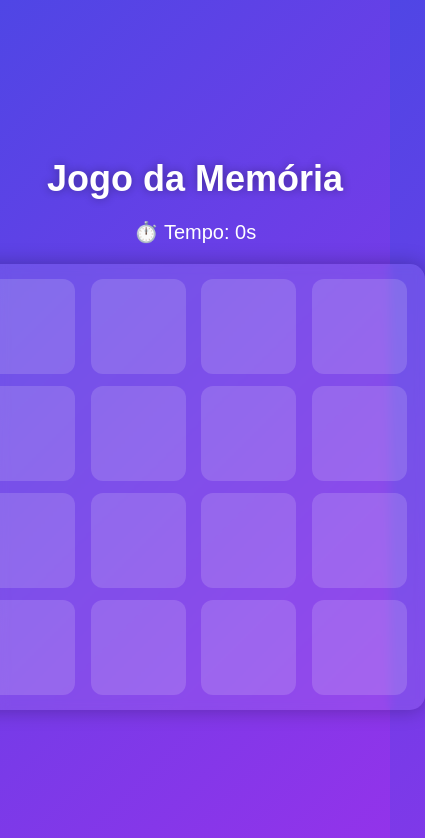
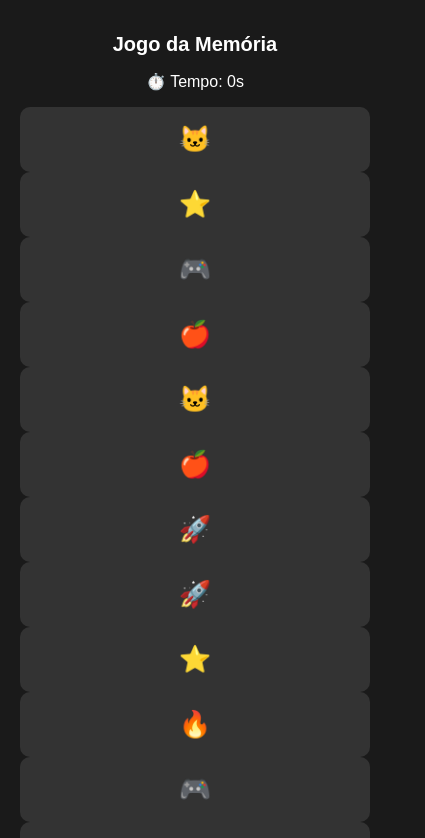
Before and after one commit to MateusAraujo15/Jogo-Da-Memoria, a plain HTML site: page index.html in a window 390 px wide. Shown: the top 838 px of the page, 425 px wide, since content can reach past the window. Drawn offline with Linux system fonts and the light colour scheme.

Commit message:
Update style.css

```diff
--- a/style.css
+++ b/style.css
@@ -1,67 +1,84 @@
-/* ----- GERAL ----- */
 body {
-    font-family: "Poppins", Arial, sans-serif;
-    background: linear-gradient(135deg, #4f46e5, #9333ea);
+    font-family: Arial, sans-serif;
+    background-color: #1a1a1a;
     color: white;
+    text-align: center;
+    margin: 0;
+    padding: 20px;
+}
+
+h1 {
+    margin-bottom: 10px;
+}
+
+#game-board {
+    display: grid;
+    grid-template-columns: repeat(4, 1fr);
+    gap: 15px;
+    max-width: 500px;
+    margin: 20px auto;
+}
+
+.card {
+    background-color: #333;
+    border-radius: 10px;
+    font-size: 40px;
     display: flex;
     justify-content: center;
     align-items: center;
-    height: 100vh;
-    margin: 0;
+    height: 100px;
+    cursor: pointer;
+    transition: transform 0.2s, background-color 0.2s;
 }
 
-.container {
-    text-align: center;
+.card.flipped {
+    background-color: #555;
+    transform: scale(1.05);
 }
 
-/* ----- TÍTULO ----- */
-h1 {
-    margin-bottom: 10px;
-    font-size: 36px;
-    text-shadow: 0 0 10px #0005;
+/* ------------------------------ */
+/* RESPONSIVIDADE PARA CELULAR    */
+/* ------------------------------ */
+
+@media (max-width: 600px) {
+
+    #game-board {
+        grid-template-columns: repeat(3, 1fr);  /* 3 colunas no celular */
+        max-width: 90%;
+        gap: 10px;
     }
 
-/* ----- PAINEL DE INFORMAÇÕES ----- */
-.info {
-    font-size: 20px;
-    margin-bottom: 20px;
+    .card {
+        height: 80px;
+        font-size: 30px;
     }
 
-/* ----- TABULEIRO ----- */
-.game-board {
-    width: 430px;
-    padding: 15px;
-    background: #ffffff18;
-    backdrop-filter: blur(5px);
-    border-radius: 15px;
-    box-shadow: 0 0 20px #0004;
-
-    display: grid;
-    grid-template-columns: repeat(4, 1fr);
-    gap: 12px;
+    h1 {
+        font-size: 24px;
     }
 
-/* ----- CARTAS ----- */
-.card {
-    width: 95px;
-    height: 95px;
-
-    background: #ffffff25;
-    border-radius: 12px;
-    display: flex;
-    align-items: center;
-    justify-content: center;
-
-    font-size: 40px;
-    color: transparent;
-    cursor: pointer;
-    transition: transform 0.3s, background 0.3s, color 0.3s;
-
-    user-select: none;
+    #timer {
+        font-size: 18px;
+    }
 }
 
-.card.flip {
-    background: white;
-    color: black;
-    transform: rotateY(180deg);
+@media (max-width: 400px) {
+
+    #game-board {
+        grid-template-columns: repeat(3, 1fr);
+        gap: 8px;
     }
+
+    .card {
+        height: 65px;
+        font-size: 26px;
+    }
+
+    h1 {
+        font-size: 20px;
+    }
+
+    #timer {
+        font-size: 16px;
+    }
+}
```
Lines whose indentation alone changed are shown as unchanged.
